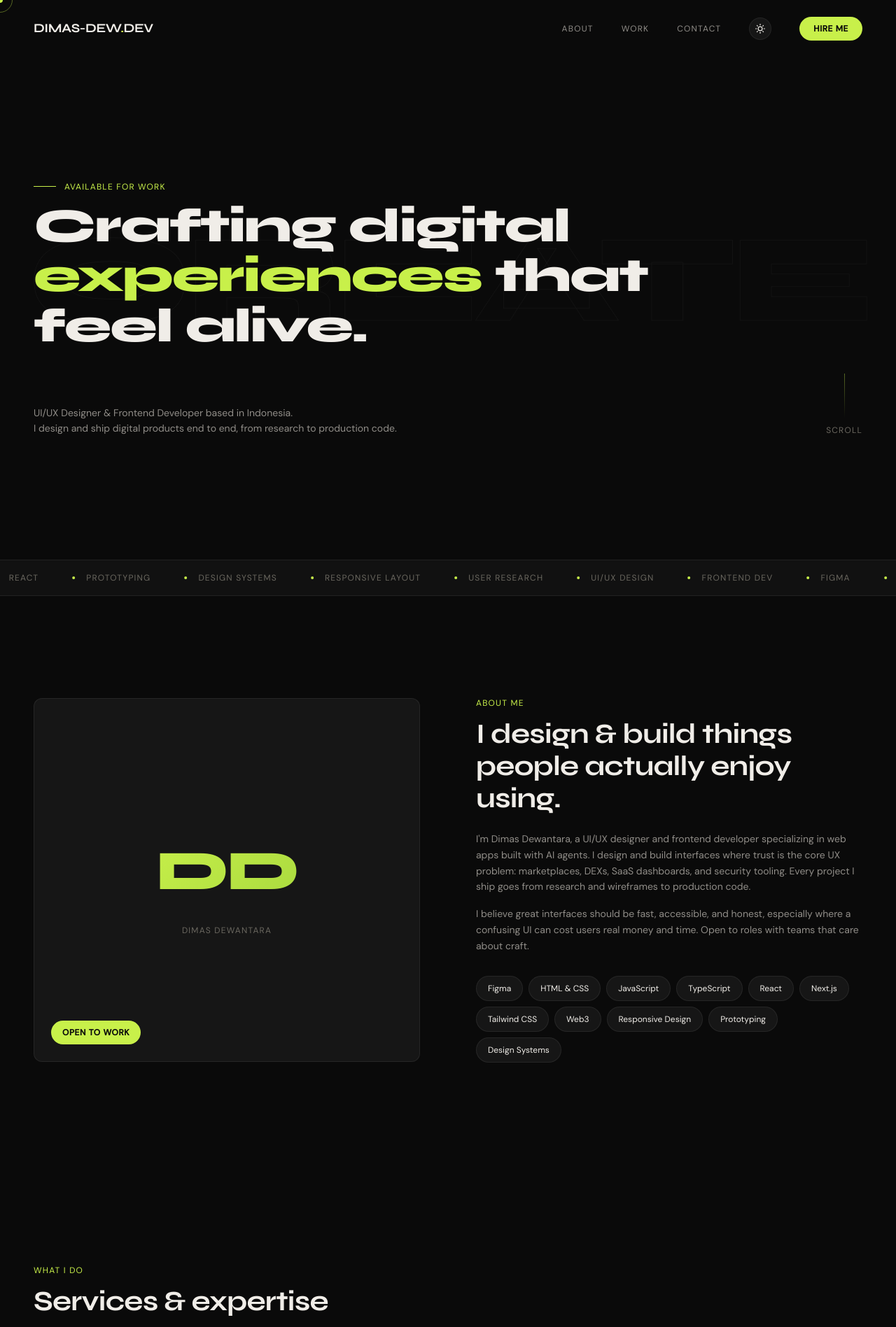
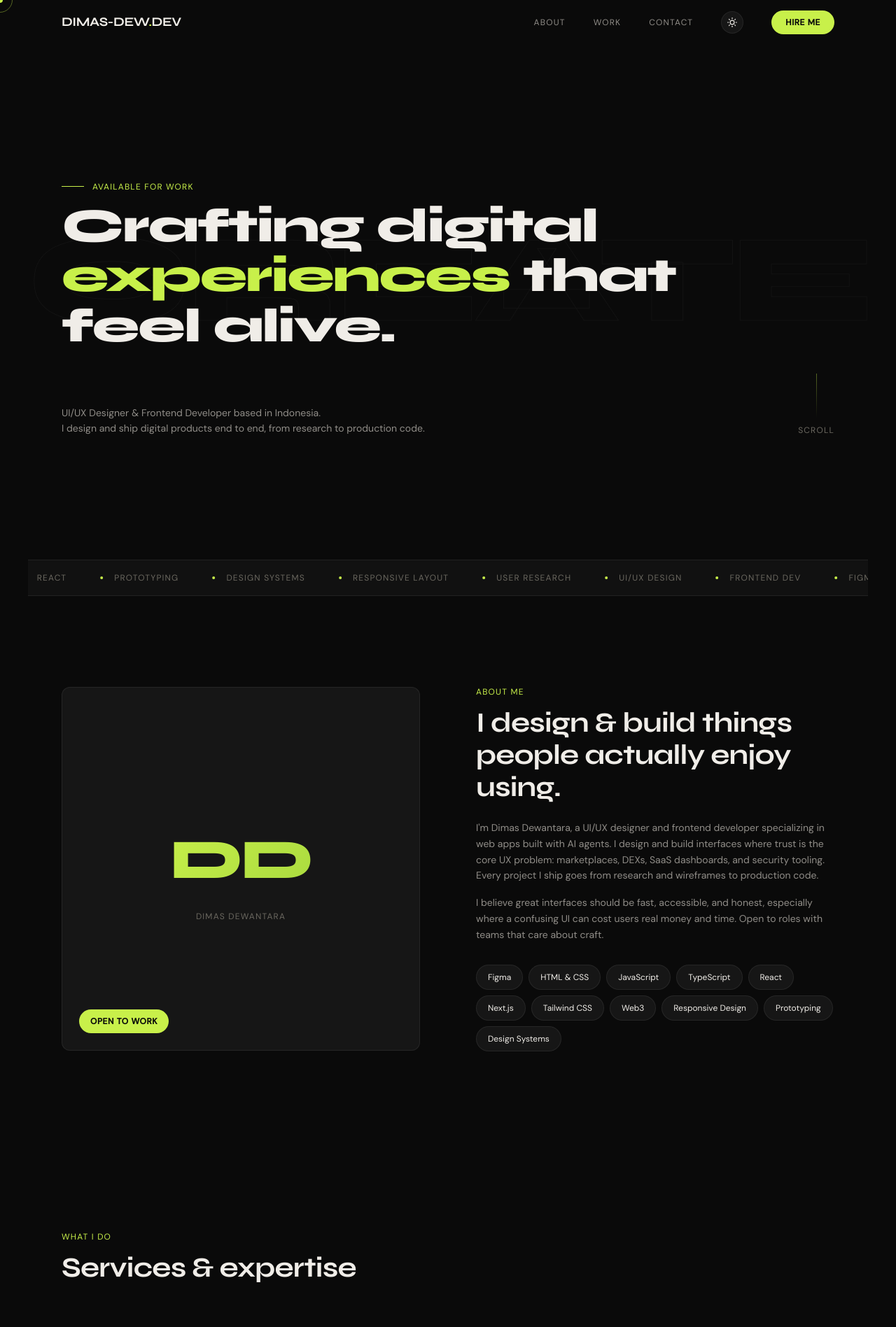
Before and after one commit to dimasdew/Portfolio-Dimas, a Next.js app: page / in a window 1280 px wide. Shown: the top 1897 px of the page at 70% size. Built offline with nearby package versions, Linux system fonts and the light colour scheme.

Commit message:
Align page frame: 64px header, 1200px container, 14px body, unified section rhythm

```diff
--- a/app/globals.css
+++ b/app/globals.css
@@ -45,9 +45,16 @@ body {
   background: var(--bg);
   color: var(--text);
   font-family: var(--font-dm-sans), 'DM Sans', sans-serif;
-  font-size: 15px;
-  line-height: 1.7;
+  font-size: 14px;
+  line-height: 1.6;
   overflow-x: hidden;
+}
+
+/* Page frame — shared with the other projects. */
+.page-container {
+  width: 100%;
+  max-width: 1200px;
+  margin: 0 auto;
 }
 
 @media (pointer: fine) {
--- a/app/page.jsx
+++ b/app/page.jsx
@@ -11,7 +11,7 @@ export default function Home() {
   return (
     <>
       <Navbar />
-      <main>
+      <main className="page-container">
         <Hero />
         <Marquee />
         <About />
--- a/app/work/[slug]/page.jsx
+++ b/app/work/[slug]/page.jsx
@@ -31,7 +31,7 @@ export default function CaseStudyPage({ params }) {
 
   return (
     <>
-      <main className="px-6 md:px-12 pt-10 pb-24 max-w-4xl mx-auto">
+      <main className="px-6 md:px-12 pt-24 pb-24 max-w-4xl mx-auto">
         {/* Back */}
         <Link
           href="/#work"
--- a/components/About.jsx
+++ b/components/About.jsx
@@ -16,7 +16,7 @@ export default function About() {
   const r4 = useFadeUp(240)
 
   return (
-    <section id="about" className="py-20 md:py-36 px-6 md:px-12">
+    <section id="about" className="py-20 md:py-32 px-6 md:px-12">
       <div className="grid grid-cols-1 md:grid-cols-2 gap-12 md:gap-20 items-center">
 
         {/* Photo placeholder */}
--- a/components/Contact.jsx
+++ b/components/Contact.jsx
@@ -9,7 +9,7 @@ export default function Contact() {
   const r3 = useFadeUp(240)
 
   return (
-    <section id="contact" className="relative pt-12 md:pt-24 pb-20 md:pb-36 px-6 md:px-12 text-center overflow-hidden">
+    <section id="contact" className="relative pt-12 md:pt-20 pb-20 md:pb-32 px-6 md:px-12 text-center overflow-hidden">
       {/* Glow */}
       <div
         className="absolute inset-0 pointer-events-none"
--- a/components/Footer.jsx
+++ b/components/Footer.jsx
@@ -3,9 +3,9 @@
 export default function Footer() {
   return (
     <footer
-      className="flex flex-col md:flex-row justify-between items-center gap-4 px-6 md:px-12 py-8"
       style={{ borderTop: '1px solid var(--border)' }}
     >
+      <div className="page-container flex flex-col md:flex-row justify-between items-center gap-4 px-6 md:px-12 pt-12 pb-6">
       <p className="text-xs" style={{ color: 'var(--muted)' }}>
         © 2026 Dimas Dewantara. Designed & built with care.
       </p>
@@ -28,6 +28,7 @@ export default function Footer() {
           </a>
         ))}
       </div>
+      </div>
     </footer>
   )
 }
--- a/components/Navbar.jsx
+++ b/components/Navbar.jsx
@@ -24,13 +24,14 @@ export default function Navbar() {
   return (
     <>
       <nav
-        className="fixed top-0 left-0 right-0 z-50 flex justify-between items-center px-6 md:px-12 py-5 md:py-6 transition-all duration-300"
+        className="fixed top-0 left-0 right-0 z-50 transition-all duration-300"
         style={{
           borderBottom: scrolled || menuOpen ? '1px solid var(--border)' : '1px solid transparent',
           background: scrolled || menuOpen ? 'var(--nav-bg)' : 'transparent',
           backdropFilter: scrolled || menuOpen ? 'blur(12px)' : 'none',
         }}
       >
+      <div className="page-container flex justify-between items-center h-16 px-6 md:px-12">
         <div className="font-display font-bold text-lg tracking-tight">
           DIMAS-DEW<span style={{ color: 'var(--accent)' }}>.</span>DEV
         </div>
@@ -90,6 +91,7 @@ export default function Navbar() {
             }}
           />
         </button>
+      </div>
       </nav>
 
       {/* Mobile menu overlay */}
--- a/components/Projects.jsx
+++ b/components/Projects.jsx
@@ -209,7 +209,7 @@ function ProjectCard({ project, delay = 0 }) {
 
 export default function Projects() {
   return (
-    <section id="work" className="py-20 md:py-36">
+    <section id="work" className="py-20 md:py-32">
       {/* Header */}
       <div className="flex justify-between items-end mb-12 px-6 md:px-12">
         <div>
--- a/components/Services.jsx
+++ b/components/Services.jsx
@@ -28,7 +28,7 @@ export default function Services() {
   const r1 = useFadeUp(60)
 
   return (
-    <section className="py-20 md:py-36 px-6 md:px-12">
+    <section className="py-20 md:py-32 px-6 md:px-12">
       {/* Header */}
       <div className="mb-16">
         <p ref={r0} className="fade-up text-xs uppercase tracking-widest mb-3" style={{ color: 'var(--accent)' }}>
```
